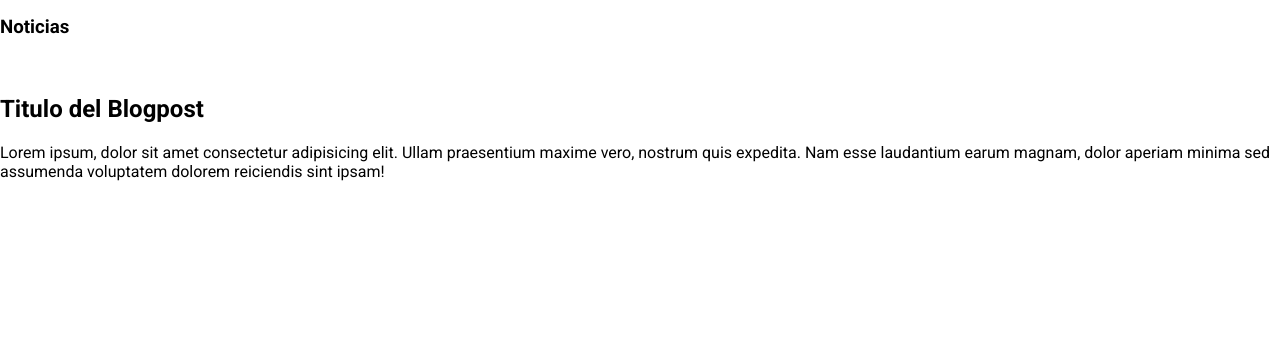
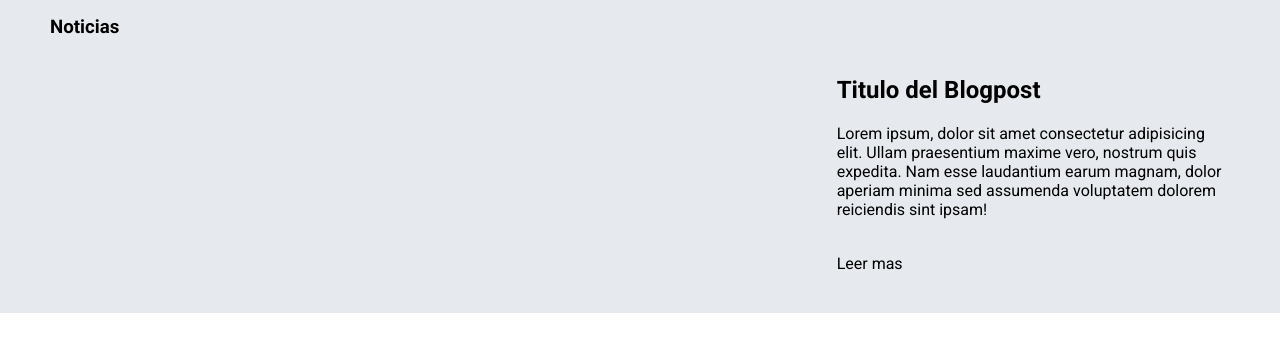
Before and after one commit to EduardoLizarazu/Mi-blog-personal, a plain HTML site: page blogs.html in a window 1280 px wide. Shown: the part 143-494 px from the top of the page. Drawn offline with Linux system fonts and the light colour scheme.

Commit message:
Addd style blogs.html first section of the msin

```diff
--- a/blogs.html
+++ b/blogs.html
@@ -28,24 +28,30 @@
             </section>
         </nav>
     </header>
-    <main>
-        <section>
-            <div>
+    <main class="blogs-main">
+        <section class="blogs-news-container">
+            <div class="blogs-main-new">
                 <h3>Noticias</h3>
-                <div>
+                <div class="blogs-news-img-container">
                     <img src="" alt="">
                 </div>
-            </div>
-            <div>
-                <h2>Titulo del Blogpost</h2>
-                <p>Lorem ipsum, dolor sit amet consectetur adipisicing elit. Ullam praesentium maxime vero, nostrum quis expedita. Nam esse laudantium earum magnam, dolor aperiam minima sed assumenda voluptatem dolorem reiciendis sint ipsam!</p>
-                <a href=""></a>
+                <div class="blogs-news-info-container">
+                    <h2>Titulo del Blogpost</h2>
+                    <p>Lorem ipsum, dolor sit amet consectetur adipisicing elit. Ullam praesentium maxime vero, nostrum quis expedita. Nam esse laudantium earum magnam, dolor aperiam minima sed assumenda voluptatem dolorem reiciendis sint ipsam!</p>
+                    <a href="" class="blogs-button">Leer mas</a>
+                </div>
             </div>
         </section>
-        <section>
+        <section class="blogs-posts-container">
             <div>
                 <h3></h3>
-                <article>
+                <article class="post-container">
+                    <img src="" alt="">
+                    <p></p>
+                    <p></p>
+                    <a href=""></a>
+                </article>
+                <article class="post-container">
                     <img src="" alt="">
                     <p></p>
                     <p></p>
@@ -57,25 +63,19 @@
                     <p></p>
                     <a href=""></a>
                 </article>
-                <article>
+                <article class="post-container">
                     <img src="" alt="">
                     <p></p>
                     <p></p>
                     <a href=""></a>
                 </article>
-                <article>
+                <article class="post-container">
                     <img src="" alt="">
                     <p></p>
                     <p></p>
                     <a href=""></a>
                 </article>
-                <article>
-                    <img src="" alt="">
-                    <p></p>
-                    <p></p>
-                    <a href=""></a>
-                </article>
-                <article>
+                <article class="post-container">
                     <img src="" alt="">
                     <p></p>
                     <p></p>
--- a/css/main.css
+++ b/css/main.css
@@ -108,3 +108,29 @@ nav .profile-link a {
     font-weight: 700;
     font-size: 18px;
 }
+
+/* ESTILOS PARA LA PAGE DE Blogs.html */
+.blogs-main {
+    display: grid;
+}
+.blogs-news-container {
+    background-color: #e6e9ed;
+    padding: 0 50px 40px;
+}
+.blogs-main-new {
+    display: grid;
+    grid-template-columns: 2fr 1fr;
+    grid-template-rows: 2fr;
+}
+.blogs-news-img-container {
+    grid-column: 1;
+}
+.blogs-news-img-container img {
+
+}
+.blogs-news-info-container{
+    grid-column: 2;
+}
+.blogs-news-info-container p {
+    margin-bottom: 35px;
+}
```
